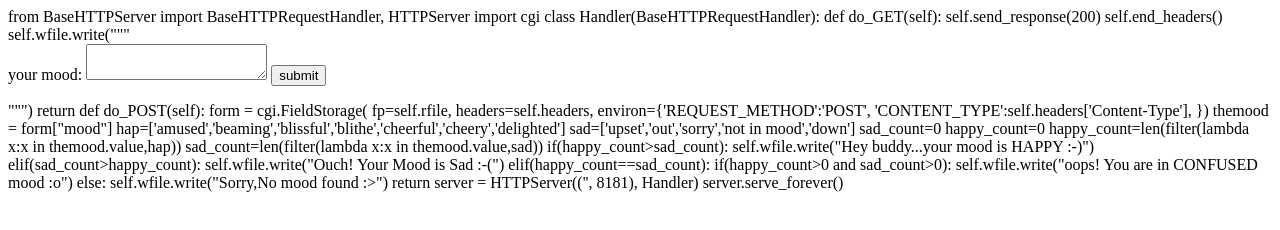
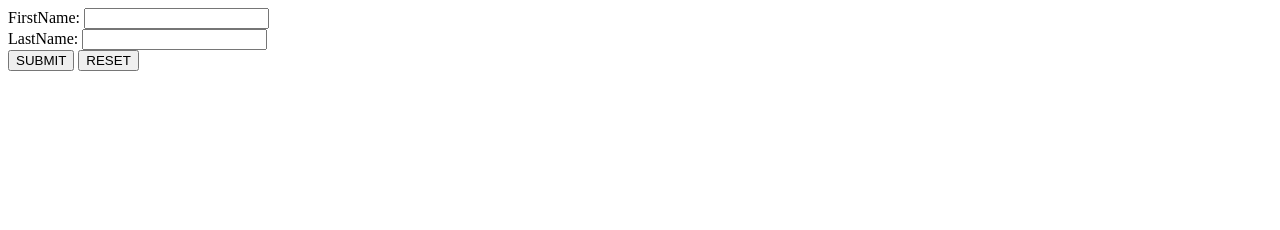
Before and after one commit to Appmakers123/ProdManage.github.io, a plain HTML site: page form.html in a window 1280 px wide. Drawn offline with Linux system fonts and the light colour scheme.

Commit message:
Update form.html

```diff
--- a/form.html
+++ b/form.html
@@ -1,47 +1,15 @@
-from BaseHTTPServer import BaseHTTPRequestHandler, HTTPServer
-import cgi
+<html>
+<head>
+<title>INFORMATION</title>
+</head>
+  <body>
+    <form action = "/cgi-bin/test.py" method = "post">
+        FirstName:
+        <input type = "text" name = "firstname" /><br>
+        LastName:
+        <input type = "text" name = "lastname" /><br>
 
-class Handler(BaseHTTPRequestHandler):
-    def do_GET(self):
-        self.send_response(200)
-        self.end_headers()
-        self.wfile.write("""
-            <html><head></head>
-            <body>
-            <form method="POST">
-            your mood:
-            <textarea name="mood">
-            </textarea>
-            <input type="submit" name="submit" value="submit">
-            </form>
-            </body>
-            </html>
-            """)
-        return
-
-    def do_POST(self):
-        form = cgi.FieldStorage(
-            fp=self.rfile,
-            headers=self.headers,
-            environ={'REQUEST_METHOD':'POST',
-                     'CONTENT_TYPE':self.headers['Content-Type'],
-                     })
-        themood = form["mood"]
-        hap=['amused','beaming','blissful','blithe','cheerful','cheery','delighted']
-        sad=['upset','out','sorry','not in mood','down']
-        sad_count=0
-        happy_count=0
-        happy_count=len(filter(lambda x:x in themood.value,hap))
-        sad_count=len(filter(lambda x:x in themood.value,sad))
-        if(happy_count>sad_count):
-            self.wfile.write("Hey buddy...your mood is HAPPY :-)")
-        elif(sad_count>happy_count):
-            self.wfile.write("Ouch! Your Mood is Sad :-(")
-        elif(happy_count==sad_count):
-            if(happy_count>0 and sad_count>0):
-                self.wfile.write("oops! You are in CONFUSED mood :o")
-            else:
-                self.wfile.write("Sorry,No mood found :>")
-        return
-server = HTTPServer(('', 8181), Handler)
-server.serve_forever()
+        <input type = "submit" name = "submit "value = "SUBMIT">
+        <input type = "reset" name = "reset" value = "RESET">
+        </form>
+   </body>
```
